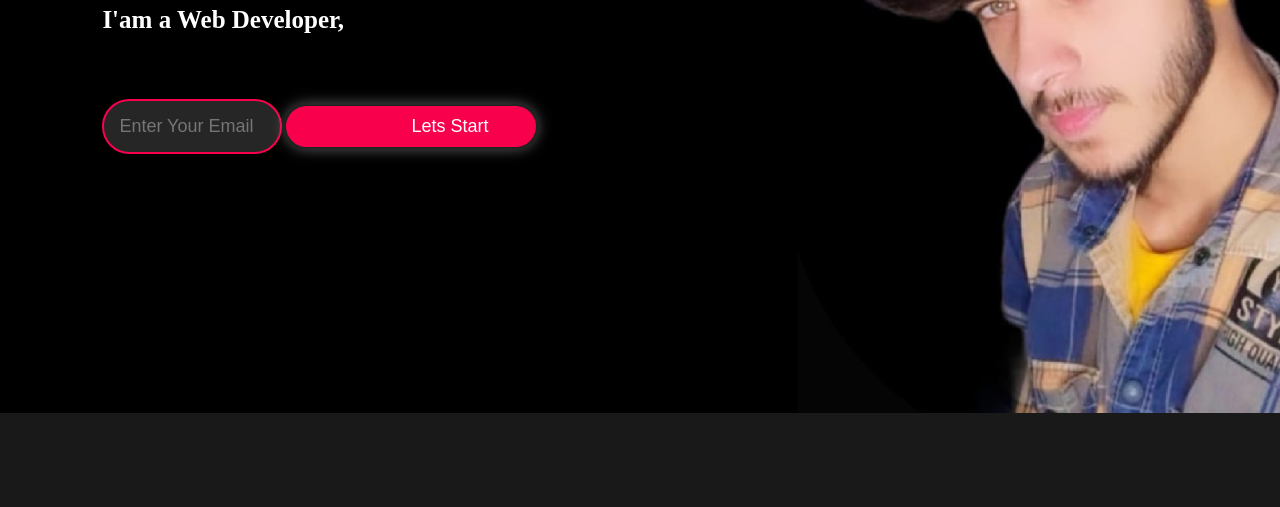
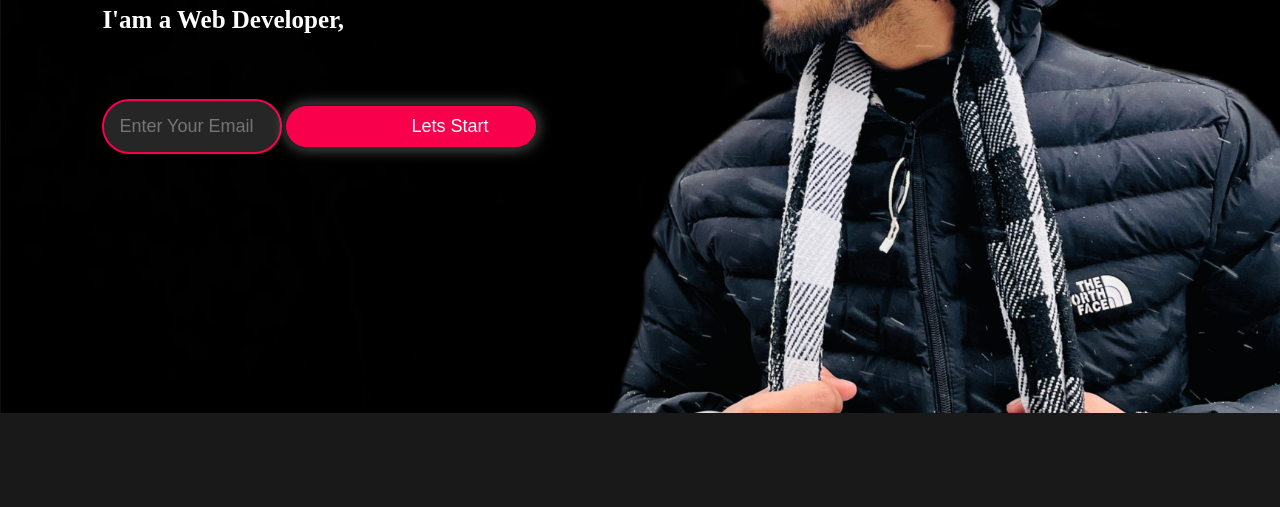
Before and after one commit to CodeWithSujal/Programming, a plain HTML site: page index.html in a window 1280 px wide. Shown: the part 387-894 px from the top of the page. Drawn offline with Linux system fonts and the light colour scheme.

Commit message:
Update style.css

```diff
--- a/css/style.css
+++ b/css/style.css
@@ -13,7 +13,7 @@ color:#fff;
 #hero{
         width:100%;
         height:100vh;
-        background-image:url("../images/logo2.jpg");
+        background-image:url("../images/sujalr.jpg");
         background-size:cover;
         background-position:center;
        }
```
